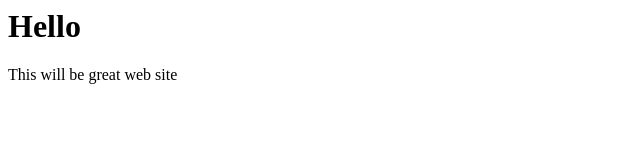
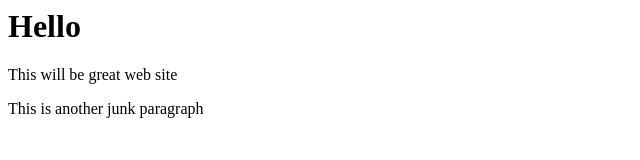
Before and after one commit to dejanveljkovic/intro-to-github, a plain HTML site: page index.html in a window 1280 px wide. Shown: the whole page, without its empty margins (0-640 px from the left). Drawn offline with Linux system fonts and the light colour scheme.

Commit message:
Add new paragraph

```diff
--- a/index.html
+++ b/index.html
@@ -1,3 +1,6 @@
 <h1>Hello</h1>
 
 <p>This will be great web site</p>
+
+
+<p>This is another junk paragraph</p>
```
